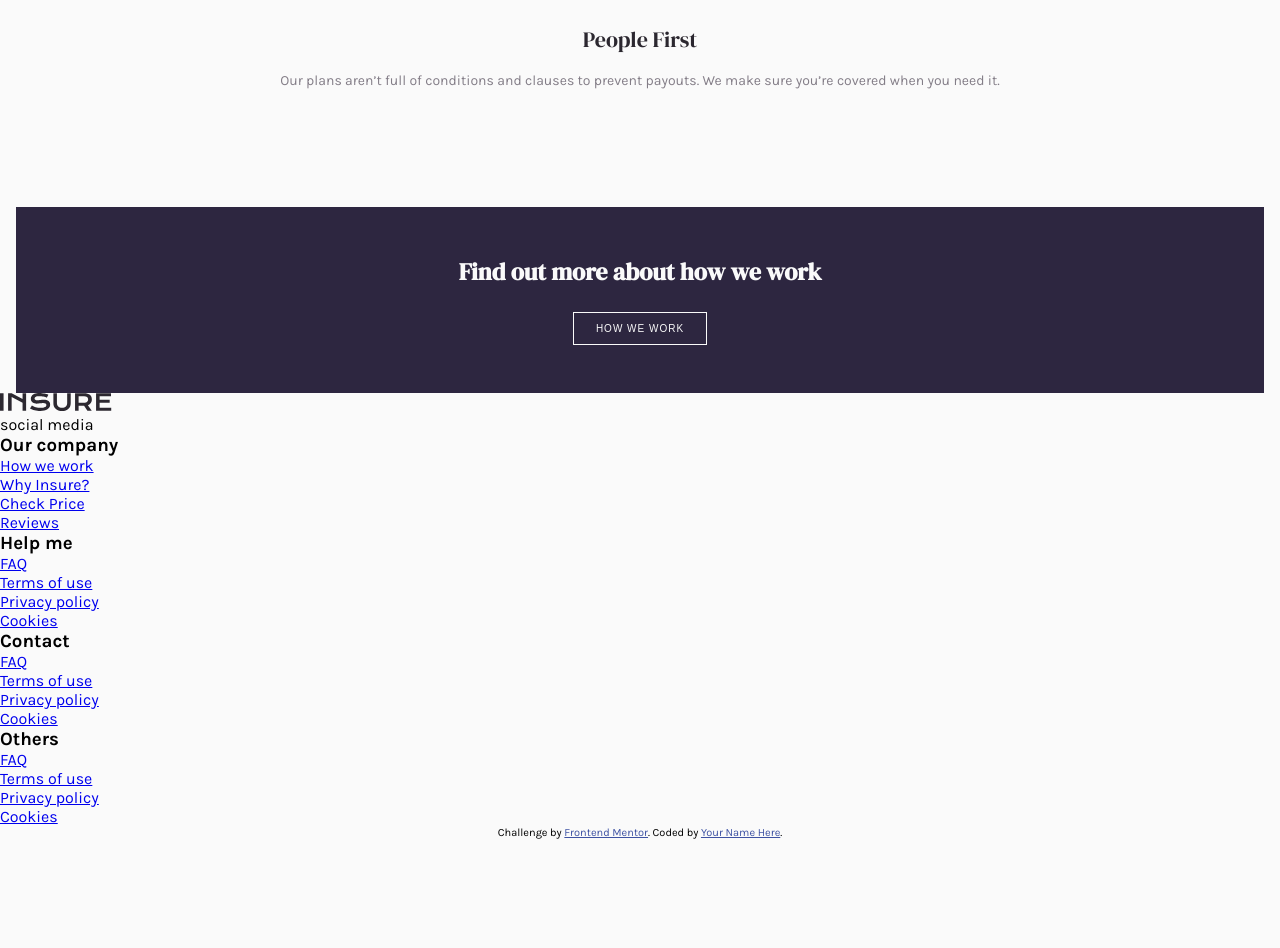
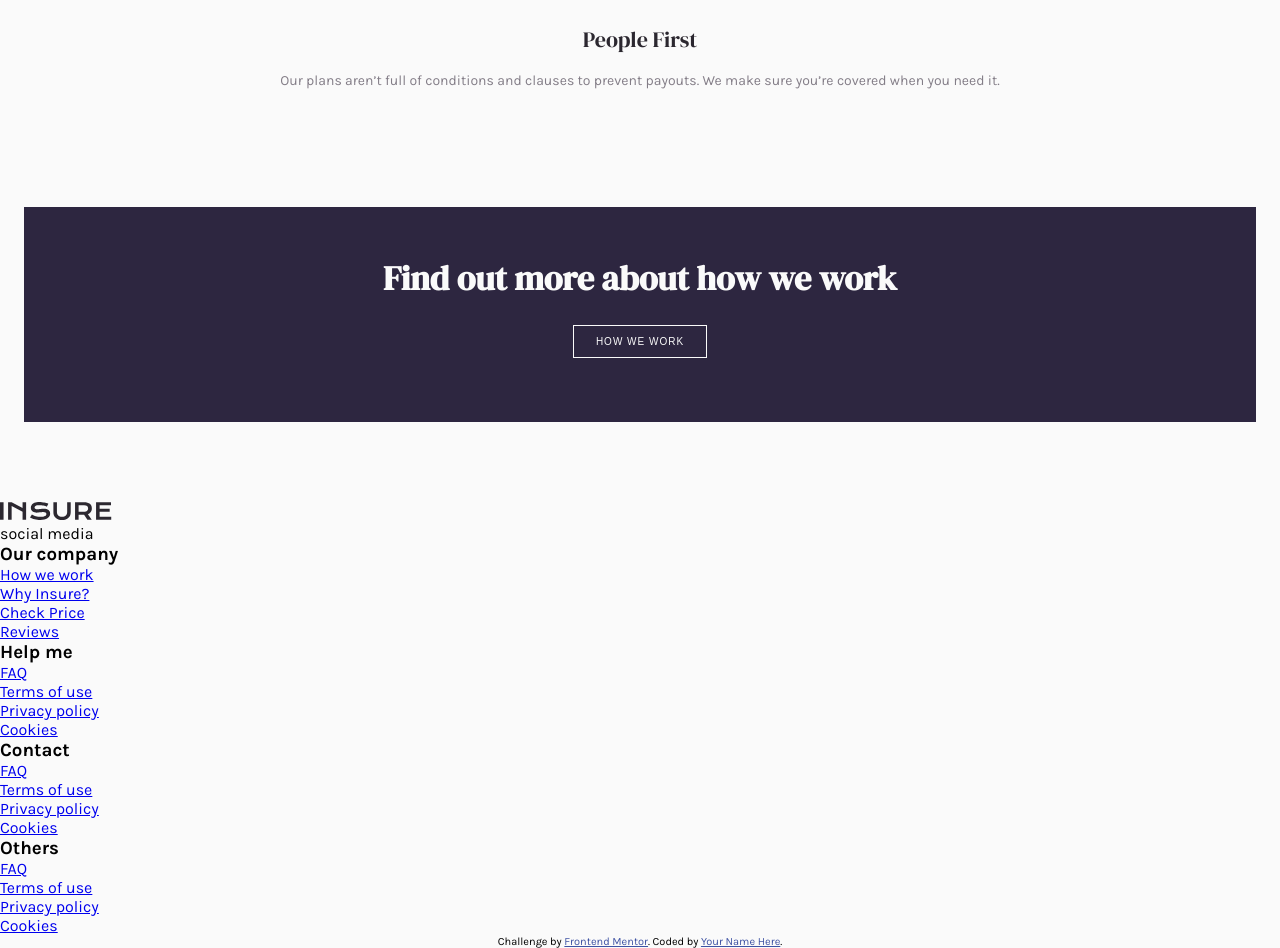
Before and after one commit to Z11mm/insure-landing-page, a PHP site: page / in a window 1280 px wide. Shown: the part 2262-3210 px from the top of the page. Before the commit the page ends 3101 px from the top, so only its background shows below. Run offline with PHP 8.4, Linux system fonts and the light colour scheme.

Commit message:
adding styles to homepage

```diff
--- a/css/styles.min.css
+++ b/css/styles.min.css
@@ -143,13 +143,18 @@ header nav {
 
 .call-to-action {
   background-color: #2d2640;
-  margin: 0 1rem;
+  margin: 0 1.5rem;
   color: #fafafa;
   text-align: center;
-  padding: 3rem 2rem;
+  padding: 3rem 1rem 4rem;
 }
 
 .call-to-action h2 {
   font-family: "DM Serif Display", sans-serif;
+  font-size: 34px;
+}
+
+footer {
+  margin-top: 5rem;
 }
 /*# sourceMappingURL=styles.min.css.map */
--- a/scss/styles.scss
+++ b/scss/styles.scss
@@ -123,12 +123,18 @@ header {
 // call to action
 .call-to-action {
   background-color: $dark-violet;
-  margin: 0 1rem;
+  margin: 0 1.5rem;
   color: $very-light-grey;
   text-align: center;
-  padding: 3rem 2rem;
+  padding: 3rem 1rem 4rem;
 
   h2 {
     font-family: $font-family-headings;
+    font-size: 34px;
   }
 }
+
+// footer
+footer {
+  margin-top: 5rem;
+}
```
Also changed, not shown: 1 other file.
